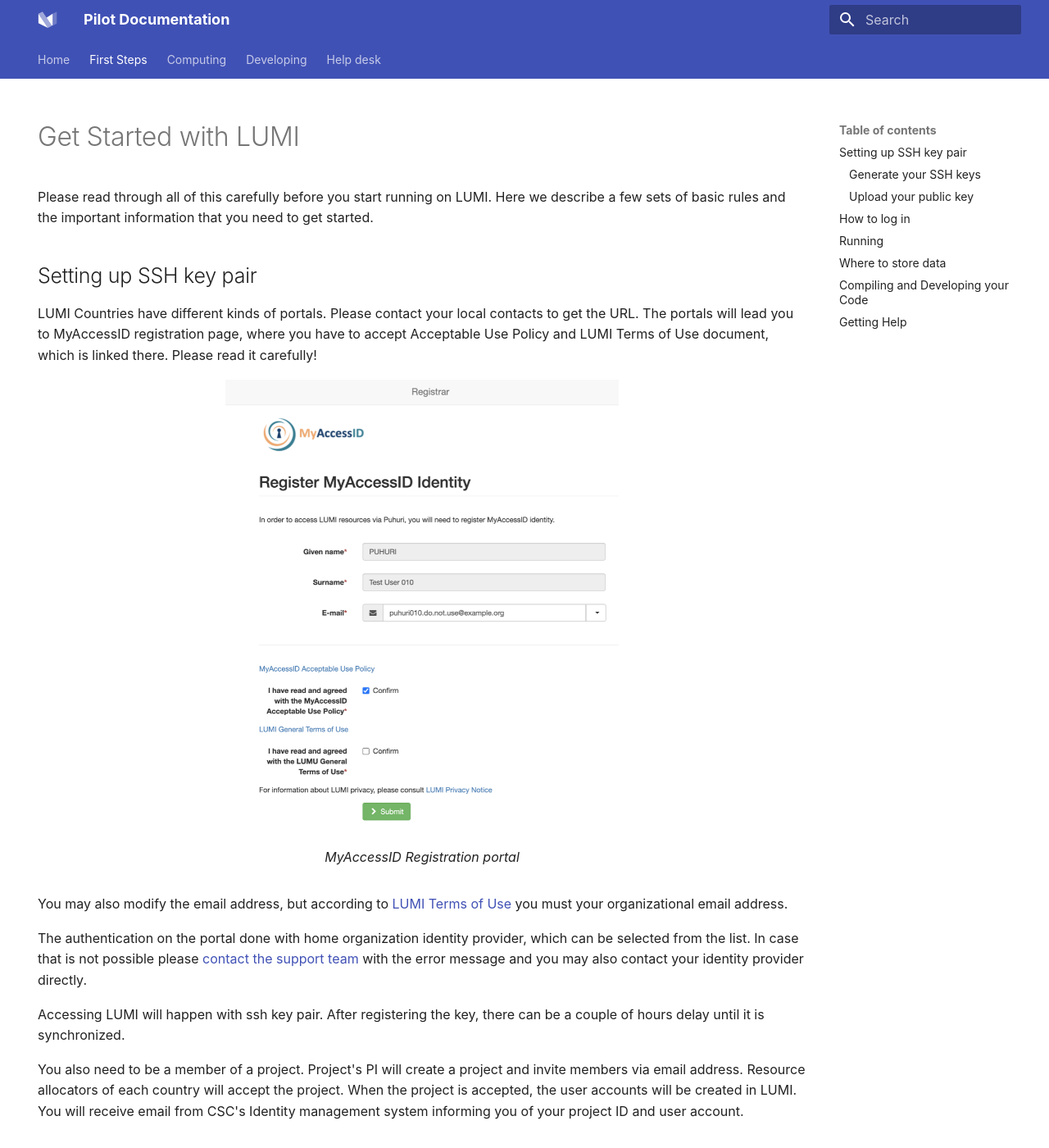
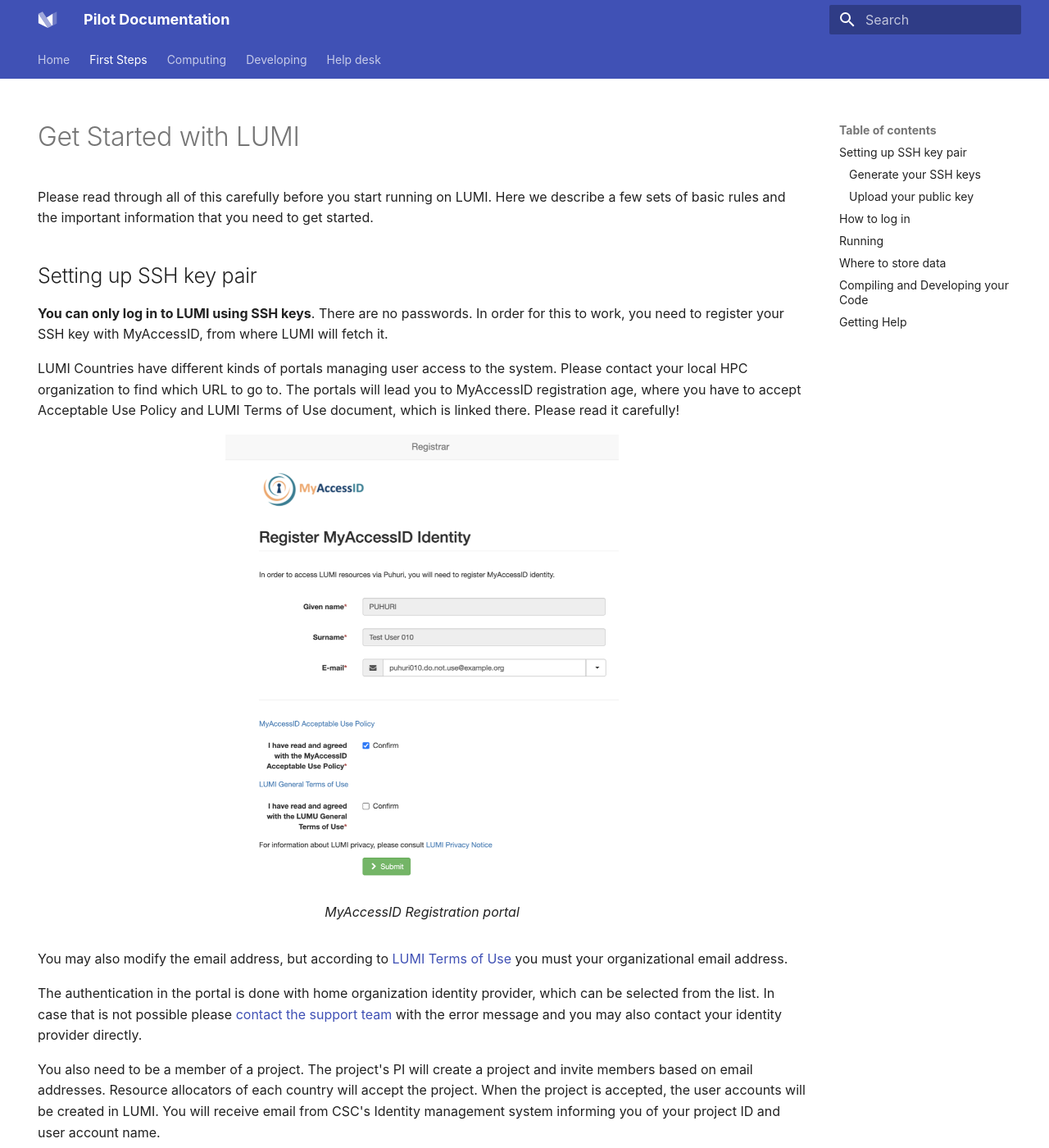
Before and after one commit to Lumi-supercomputer/lumi-userguide, an MkDocs documentation site: the page built from docs/firststeps/getstarted.md, in a window 1280 px wide and 1400 px high. Shown: the whole window at 82% size. Built offline with MkDocs 1.6.1 and Material for MkDocs 9.7.7, drawn with Linux system fonts in a browser that asks for light colours; some of the changed text lies outside the part shown.

```diff
--- a/docs/firststeps/getstarted.md
+++ b/docs/firststeps/getstarted.md
@@ -18,9 +18,9 @@ need to get started.
 
 ## Setting up SSH key pair
 
-LUMI Countries have different kinds of portals. Please contact your local
-contacts to get the URL. The portals will lead you to MyAccessID registration
-page, where you have to accept Acceptable Use Policy and LUMI Terms of Use
+**You can only log in to LUMI using SSH keys**. There are no passwords. In order for this to work, you need to register your SSH key with MyAccessID, from where LUMI will fetch it.
+
+LUMI Countries have different kinds of portals managing user access to the system. Please contact your local HPC organization to find which URL to go to. The portals will lead you to MyAccessID registration age, where you have to accept Acceptable Use Policy and LUMI Terms of Use
 document, which is linked there. Please read it carefully!
 
 <figure>
@@ -36,19 +36,16 @@ document, which is linked there. Please read it carefully!
 You may also modify the email address, but according to
 [LUMI Terms of Use][terms-of-use] you must your organizational email address.
 
-The authentication on the portal done with home organization identity provider,
+The authentication in the portal is done with home organization identity provider,
 which can be selected from the list. In case that is not possible please
 [contact the support team][support-account] with the error message and you may also
 contact your identity provider directly.
 
-Accessing LUMI will happen with ssh key pair. After registering the key, there
-can be a couple of hours delay until it is synchronized.
-
-You also need to be a member of a project. Project's PI will create a project
-and invite members via email address. Resource allocators of each country will
+You also need to be a member of a project. The project's PI will create a project
+and invite members based on email addresses. Resource allocators of each country will
 accept the project. When the project is accepted, the user accounts will be
 created in LUMI. You will receive email from CSC's Identity management system
-informing you of your project ID and user account.
+informing you of your project ID and user account name.
 
 ### Generate your SSH keys
 
@@ -116,7 +113,7 @@ you need to generate an SSH key pair.
 !!! warning "Note"
     The private key should never be shared with anyone, not even with
     LUMI staff. It should also be stored only in the local computer (public key
-    can be safely stored in cloud services). Protect it with a good password!
+    can be safely stored in cloud services). Protect it with a good password! Otherwise, anyone with access to the file system can steal your SSH key.
 
 ### Upload your public key
 
```
Also changed, not shown: other parts of docs/firststeps/getstarted.md (+3 -1 lines).
